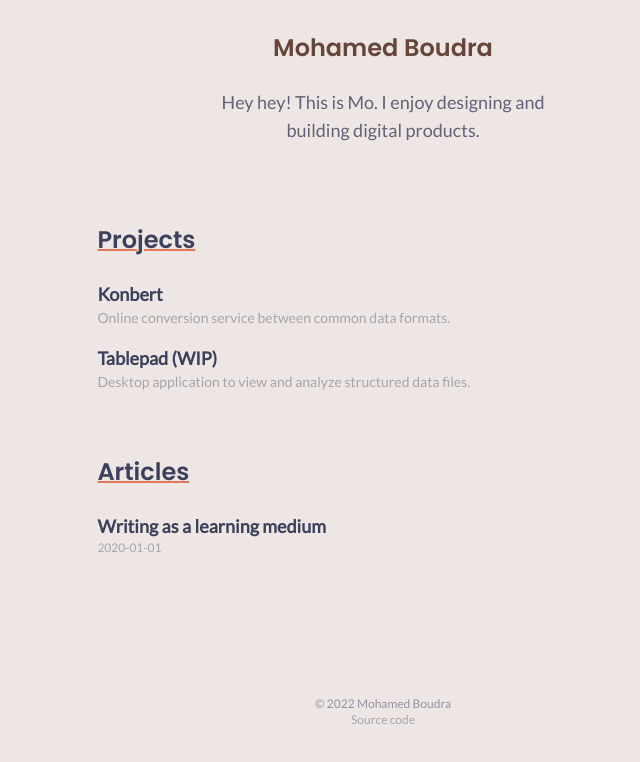
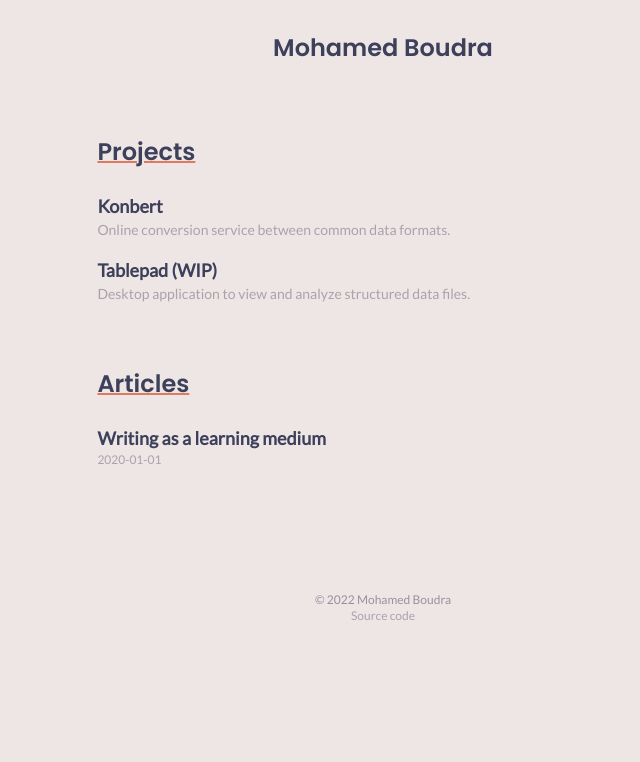
Before and after one commit to boudra/moboudra.com, a Next.js app: page / in a window 1280 px wide. Shown: the top 762 px of the page, without its empty margins (257-897 px from the left). Built offline with nearby package versions, Linux system fonts and the light colour scheme.

Commit message:
remove bio

```diff
--- a/pages/_app.js
+++ b/pages/_app.js
@@ -11,9 +11,7 @@ function MyApp({ Component, pageProps }) {
       <div className="flex flex-col mx-auto">
         <header className="mb-10 py-8 max-w-prose w-full mx-auto flex justify-center">
           <Link href="/">
-            <a className="font-display text-2xl text-[#66463b]">
-              Mohamed Boudra
-            </a>
+            <a className="font-display text-2xl text-primary">Mohamed Boudra</a>
           </Link>
         </header>
         <main>
--- a/pages/index.js
+++ b/pages/index.js
@@ -39,12 +39,7 @@ export default function Home({ posts }) {
   ];
 
   return (
-    <div className="max-w-prose mx-auto p-4">
-      <div className="max-w-sm m-auto text-center text-base mb-14 text-primary/80 bg-primary-500 rounded-lg text-lg -mt-16 pb-6">
-        <p>
-          Hey hey! This is Mo. I enjoy designing and building digital products.
-        </p>
-      </div>
+    <div className="max-w-prose mx-auto px-4">
       <div className="pb-12">
         <div className="font-display text-2xl pb-6 underline decoration-2 decoration-secondary text-primary">
           Projects
@@ -74,8 +69,8 @@ export default function Home({ posts }) {
         {posts.map(({ slug, frontmatter }) => (
           <div key={slug} className="pb-3">
             <Link href={`/post/${slug}`}>
-              <a className="block text-primary hover:text-secondary decoration-2">
-                <h2 className="font-semibold text-lg">{frontmatter.title}</h2>
+              <a className="font-semibold text-lg block text-primary hover:text-secondary decoration-2">
+                <h2>{frontmatter.title}</h2>
               </a>
             </Link>
             <div className="text-xs text-primary/40 w-20">
```
